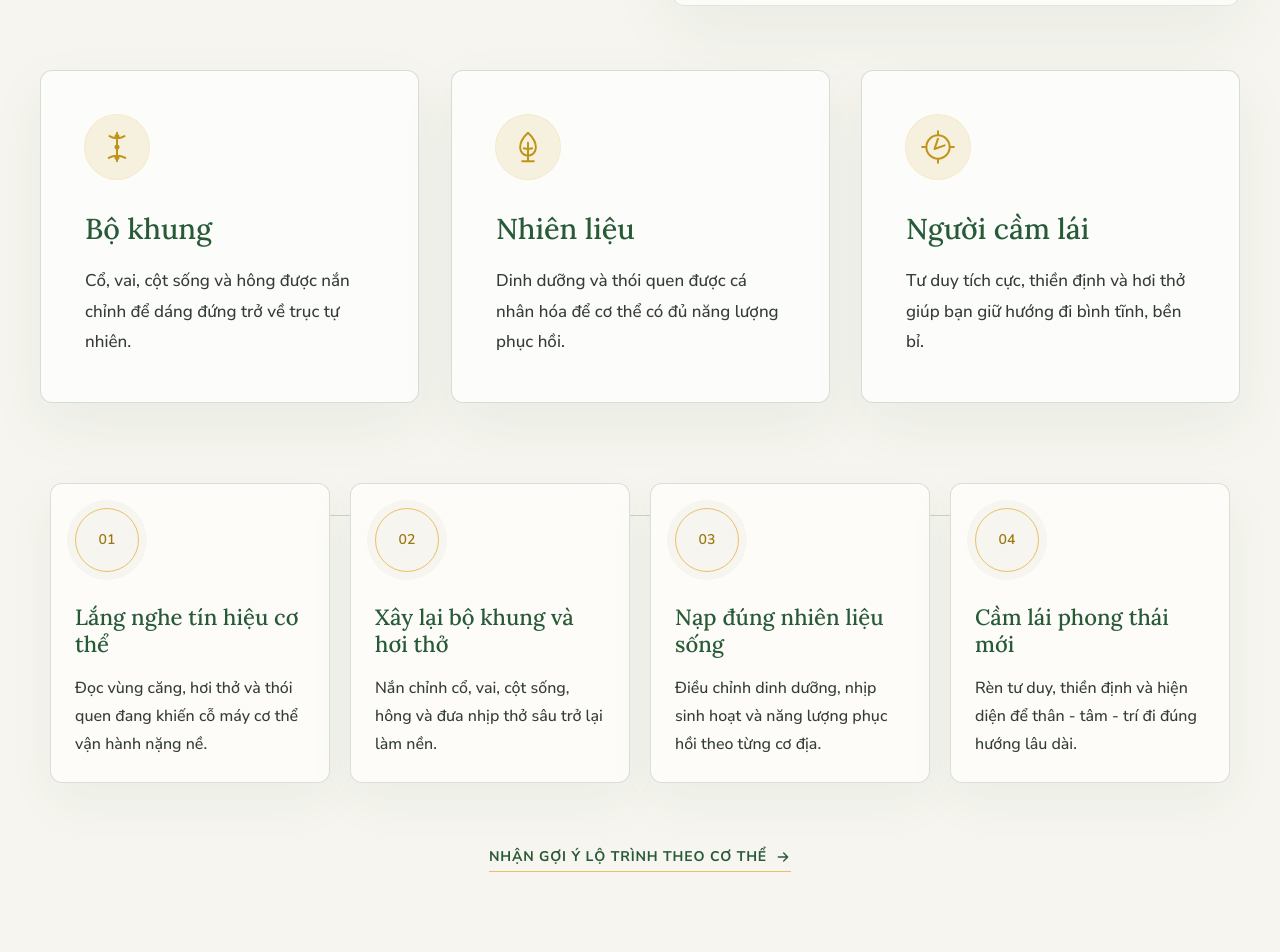
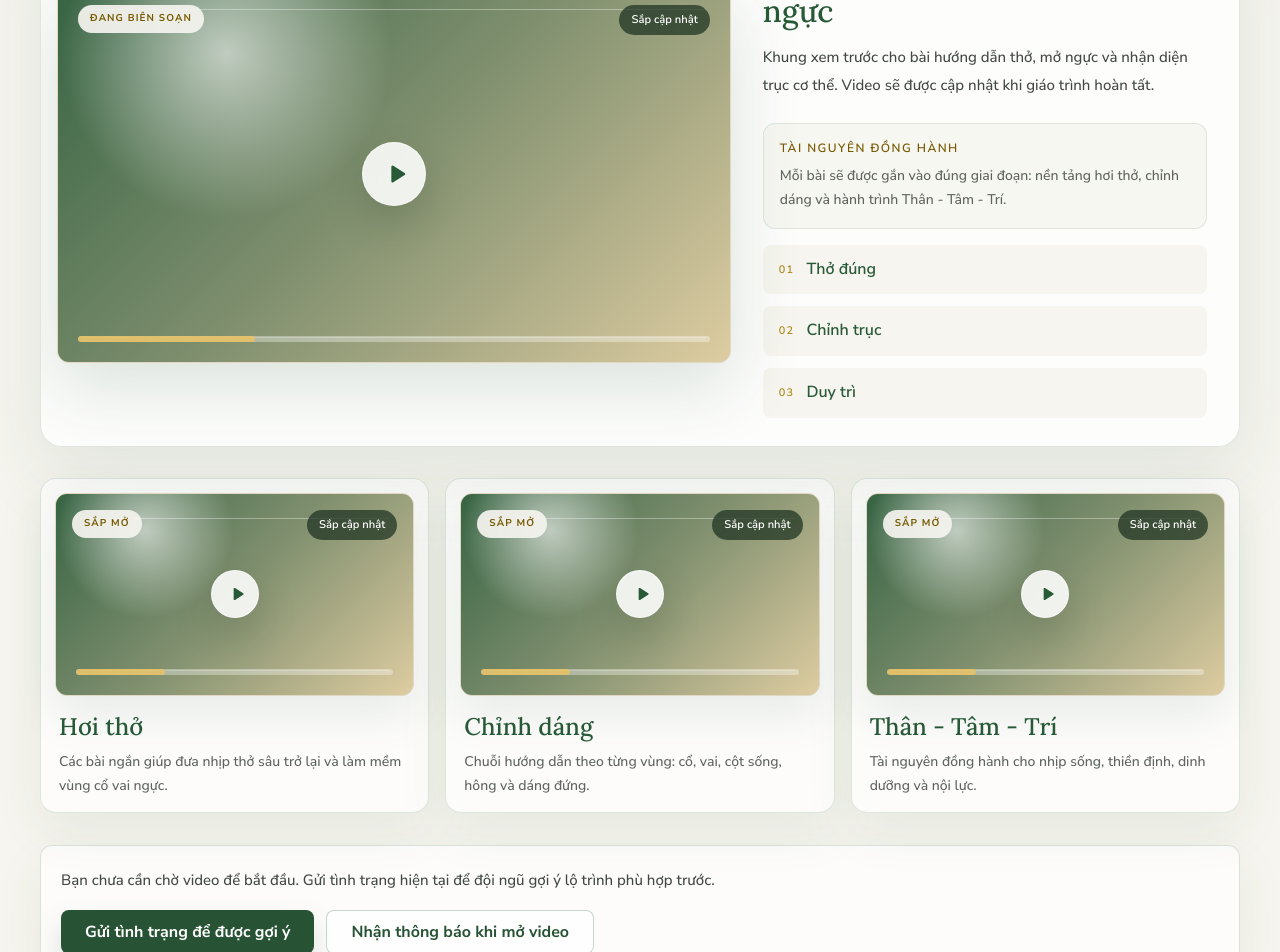
Before and after one commit to yogabodytalk/yogabodytalk, a Next.js app: page / in a window 1280 px wide. Shown: the part 5140-6092 px from the top of the page. Built offline with nearby package versions, Linux system fonts and the light colour scheme; no server answers.

Commit message:
feat: add course video placeholders

```diff
--- a/src/app/page.tsx
+++ b/src/app/page.tsx
@@ -15,6 +15,7 @@ import {
   PainSection,
   ProofSection,
   RetreatSection,
+  VideoCoursesSection,
 } from "@/components/landing";
 
 export default function Home() {
@@ -27,6 +28,7 @@ export default function Home() {
         <PainSection />
         <MethodSection />
         <CoursesSection />
+        <VideoCoursesSection />
         <JourneySection />
         <RetreatSection />
         <ProofSection />
--- a/src/components/landing/index.ts
+++ b/src/components/landing/index.ts
@@ -15,3 +15,4 @@ export { MotionEffects } from "./motion-effects";
 export { PainSection } from "./pain-section";
 export { ProofSection } from "./proof-section";
 export { RetreatSection } from "./retreat-section";
+export { VideoCoursesSection } from "./video-courses-section";
--- /dev/null
+++ b/src/components/landing/video-courses-section.tsx
@@ -0,0 +1,135 @@
+import { videoCoursePlaceholders, videoCoursePreview } from "@/data/landing";
+import { primaryButton, secondaryButton } from "./shared";
+
+function PlayMark({ compact = false }: { compact?: boolean }) {
+  return (
+    <span
+      className={`${compact ? "h-12 w-12" : "h-16 w-16"} grid place-items-center rounded-full border border-white/60 bg-white/88 text-[#285A38] shadow-[0_18px_42px_rgba(19,38,24,0.18)] backdrop-blur`}
+      aria-hidden="true"
+      data-play-mark
+    >
+      <svg className={compact ? "h-5 w-5 translate-x-0.5" : "h-7 w-7 translate-x-0.5"} viewBox="0 0 24 24" fill="currentColor">
+        <path d="M8 5.8v12.4c0 .86.94 1.4 1.68.95l9.72-6.2a1.12 1.12 0 0 0 0-1.9l-9.72-6.2A1.1 1.1 0 0 0 8 5.8Z" />
+      </svg>
+    </span>
+  );
+}
+
+function VideoFrame({
+  title,
+  status,
+  duration,
+  featured = false,
+}: {
+  title: string;
+  status: string;
+  duration: string;
+  featured?: boolean;
+}) {
+  return (
+    <div
+      className={`relative aspect-video overflow-hidden rounded-xl border border-[#e1d8c3] bg-[#d8d2c2] ${featured ? "shadow-[0_24px_70px_rgba(40,90,56,0.16)]" : "shadow-[0_18px_45px_rgba(40,90,56,0.1)]"} group-hover:border-[#d5b85b]`}
+      data-video-placeholder
+      aria-label={`Video sẽ cập nhật: ${title}`}
+    >
+      <div className="absolute inset-0 bg-[radial-gradient(circle_at_25%_18%,rgba(255,255,255,0.62),transparent_28%),linear-gradient(135deg,rgba(40,90,56,0.92),rgba(91,116,77,0.72)_48%,rgba(232,194,102,0.36))]" />
+      <div className="absolute inset-x-6 top-6 h-px bg-white/35" aria-hidden="true" />
+      <div className="absolute bottom-6 left-6 right-6 h-px bg-white/25" aria-hidden="true" />
+      <div className={`${featured ? "left-5 right-5 top-5" : "left-4 right-4 top-4"} absolute flex items-start justify-between gap-2`}>
+        <div className="whitespace-nowrap rounded-full bg-[#F6F5EF]/92 px-3 py-1.5 text-[0.62rem] font-bold uppercase tracking-[0.11em] text-[#775a01]">
+          {status}
+        </div>
+        <div className="shrink-0 whitespace-nowrap rounded-full bg-[#203423]/74 px-3 py-1.5 text-[0.7rem] font-semibold text-white">
+          {duration}
+        </div>
+      </div>
+      <div className="absolute inset-0 grid place-items-center">
+        <PlayMark compact={!featured} />
+      </div>
+      <div className="absolute bottom-5 left-5 right-5">
+        <div className="h-1.5 overflow-hidden rounded-full bg-white/34" aria-hidden="true">
+          <span className="block h-full w-[28%] rounded-full bg-[#e8c266]/88" />
+        </div>
+      </div>
+    </div>
+  );
+}
+
+export function VideoCoursesSection() {
+  return (
+    <section className="bg-[#F6F5EF] py-14 max-sm:py-9 md:py-20" id="videos" aria-labelledby="videos-title">
+      <div className="mx-auto w-[min(1200px,calc(100%_-_40px))]">
+        <div className="mx-auto max-w-3xl text-center max-sm:text-left" data-motion="rise">
+          <p className="mb-4 text-xs font-semibold uppercase tracking-[0.12em] text-[#b08a1c]">Video khóa học</p>
+          <h2 id="videos-title" className="font-serif text-[clamp(1.95rem,3.2vw,2.85rem)] font-medium leading-[1.14] text-[#285A38]">
+            Video khóa học đang chuẩn bị.
+          </h2>
+          <p className="mx-auto mt-5 max-w-[42rem] text-[15px] leading-7 text-[#414941] max-sm:mx-0 lg:text-[1.05rem] lg:leading-[1.75]">
+            BODY TALK sẽ có các video đồng hành theo từng lộ trình. Hiện phần này là khung xem trước để bạn hình dung nhóm bài sắp có, chưa có nội dung để mở.
+          </p>
+        </div>
+
+        <article className="group mt-11 overflow-hidden rounded-[22px] border border-[#285A38]/14 bg-white/78 p-4 shadow-[0_28px_78px_rgba(40,90,56,0.1)] max-sm:mt-8" data-motion="rise">
+          <div className="grid gap-6 lg:grid-cols-[1.18fr_0.82fr] lg:items-center">
+            <VideoFrame title={videoCoursePreview.title} status={videoCoursePreview.status} duration={videoCoursePreview.duration} featured />
+            <div className="px-2 pb-2 lg:py-3 lg:pr-4">
+              <p className="text-xs font-semibold uppercase tracking-[0.12em] text-[#b08a1c]">{videoCoursePreview.eyebrow}</p>
+              <h3 className="mt-2 font-serif text-[clamp(1.6rem,2.4vw,2.25rem)] font-medium leading-tight text-[#285A38]">{videoCoursePreview.title}</h3>
+              <p className="mt-3 text-[15px] leading-7 text-[#414941]">{videoCoursePreview.body}</p>
+              <div className="mt-6 rounded-xl border border-[#285A38]/12 bg-[#F6F5EF]/80 p-4">
+                <p className="text-xs font-semibold uppercase tracking-[0.12em] text-[#775a01]">Tài nguyên đồng hành</p>
+                <p className="mt-2 text-sm leading-6 text-[#5d655d]">
+                  Mỗi bài sẽ được gắn vào đúng giai đoạn: nền tảng hơi thở, chỉnh dáng và hành trình Thân - Tâm - Trí.
+                </p>
+              </div>
+              <div className="mt-4 grid gap-3 sm:grid-cols-3 lg:grid-cols-1" aria-label="Nhịp học video dự kiến">
+                {["Thở đúng", "Chỉnh trục", "Duy trì"].map((item, index) => (
+                  <div className="rounded-lg bg-[#F6F5EF] px-4 py-3 lg:flex lg:items-center lg:gap-3" key={item}>
+                    <span className="text-[0.68rem] font-semibold uppercase tracking-[0.12em] text-[#b08a1c]">0{index + 1}</span>
+                    <p className="mt-1 font-semibold text-[#285A38] lg:mt-0">{item}</p>
+                  </div>
+                ))}
+              </div>
+            </div>
+          </div>
+        </article>
+
+        <div className="mt-8 min-w-0">
+          <div className="mb-4 hidden items-center justify-between rounded-full border border-[#285A38]/16 bg-white/78 px-3 py-2 text-[0.68rem] font-semibold uppercase tracking-[0.09em] text-[#285A38] shadow-[0_14px_34px_rgba(40,90,56,0.07)] max-sm:flex" aria-label="Gợi ý vuốt ngang để xem video sắp mở" data-motion="fade">
+            <span>Vuốt để xem 3 video sắp mở</span>
+            <span className="flex items-center gap-1.5" aria-hidden="true">
+              <span className="h-1.5 w-5 rounded-full bg-[#285A38]" />
+              <span className="h-1.5 w-1.5 rounded-full bg-[#285A38]/28" />
+              <span className="h-1.5 w-1.5 rounded-full bg-[#285A38]/28" />
+            </span>
+          </div>
+          <div className="grid gap-4 md:grid-cols-3 max-sm:flex max-sm:snap-x max-sm:overflow-x-auto max-sm:pb-4 max-sm:pr-12 max-sm:[scrollbar-width:none] max-sm:[&::-webkit-scrollbar]:hidden" aria-label="Các video khóa học sắp mở">
+            {videoCoursePlaceholders.map((item) => (
+              <article className="group rounded-[16px] border border-[#285A38]/14 bg-white/72 p-3.5 shadow-[0_18px_50px_rgba(40,90,56,0.08)] transition hover:-translate-y-0.5 hover:border-[#d5b85b] max-sm:w-[82%] max-sm:min-w-[82%] max-sm:snap-start" key={item.title}>
+                <VideoFrame title={item.title} status={item.status} duration={item.duration} />
+                <div className="px-1 pt-4">
+                  <h3 className="font-serif text-2xl font-medium leading-tight text-[#285A38] max-sm:text-[1.45rem]">{item.title}</h3>
+                  <p className="mt-2 text-sm leading-6 text-[#5d655d]">{item.body}</p>
+                </div>
+              </article>
+            ))}
+          </div>
+        </div>
+
+        <div className="mt-8 flex flex-wrap items-center justify-between gap-4 rounded-xl border border-[#285A38]/16 bg-white/72 p-5 text-[#203423] shadow-[0_18px_50px_rgba(40,90,56,0.07)]">
+          <p className="max-w-2xl text-[15px] leading-7 text-[#414941]">
+            Bạn chưa cần chờ video để bắt đầu. Gửi tình trạng hiện tại để đội ngũ gợi ý lộ trình phù hợp trước.
+          </p>
+          <div className="flex flex-wrap gap-3">
+            <a className={primaryButton} href="#contact">
+              Gửi tình trạng để được gợi ý
+            </a>
+            <a className={secondaryButton} href="#contact">
+              Nhận thông báo khi mở video
+            </a>
+          </div>
+        </div>
+      </div>
+    </section>
+  );
+}
--- a/src/data/landing.ts
+++ b/src/data/landing.ts
@@ -176,6 +176,35 @@ export const learningTracks = [
   { count: "3.968K", title: "Thân - Tâm - Trí 90 ngày", body: "Hành trình chuyên sâu kết nối luyện tập, thói quen sống và nội lực.", status: "Lựa chọn tối ưu", cta: "Chọn lộ trình 90 ngày", muted: false },
 ] as const;
 
+export const videoCoursePreview = {
+  eyebrow: "Bài học video đầu tiên",
+  status: "Đang biên soạn",
+  title: "Module mở đầu: Hơi thở mở ngực",
+  duration: "Sắp cập nhật",
+  body: "Khung xem trước cho bài hướng dẫn thở, mở ngực và nhận diện trục cơ thể. Video sẽ được cập nhật khi giáo trình hoàn tất.",
+} as const;
+
+export const videoCoursePlaceholders = [
+  {
+    status: "Sắp mở",
+    title: "Hơi thở",
+    duration: "Sắp cập nhật",
+    body: "Các bài ngắn giúp đưa nhịp thở sâu trở lại và làm mềm vùng cổ vai ngực.",
+  },
+  {
+    status: "Sắp mở",
+    title: "Chỉnh dáng",
+    duration: "Sắp cập nhật",
+    body: "Chuỗi hướng dẫn theo từng vùng: cổ, vai, cột sống, hông và dáng đứng.",
+  },
+  {
+    status: "Sắp mở",
+    title: "Thân - Tâm - Trí",
+    duration: "Sắp cập nhật",
+    body: "Tài nguyên đồng hành cho nhịp sống, thiền định, dinh dưỡng và nội lực.",
+  },
+] as const;
+
 export const proofItems = [
   {
     src: "/docs/z7710226061539_d0a5964d9f9d45a445fc3abe02c65b0f.jpg",
```
Also changed, not shown: 1 other file (tests, documents, lock files or other folders).
